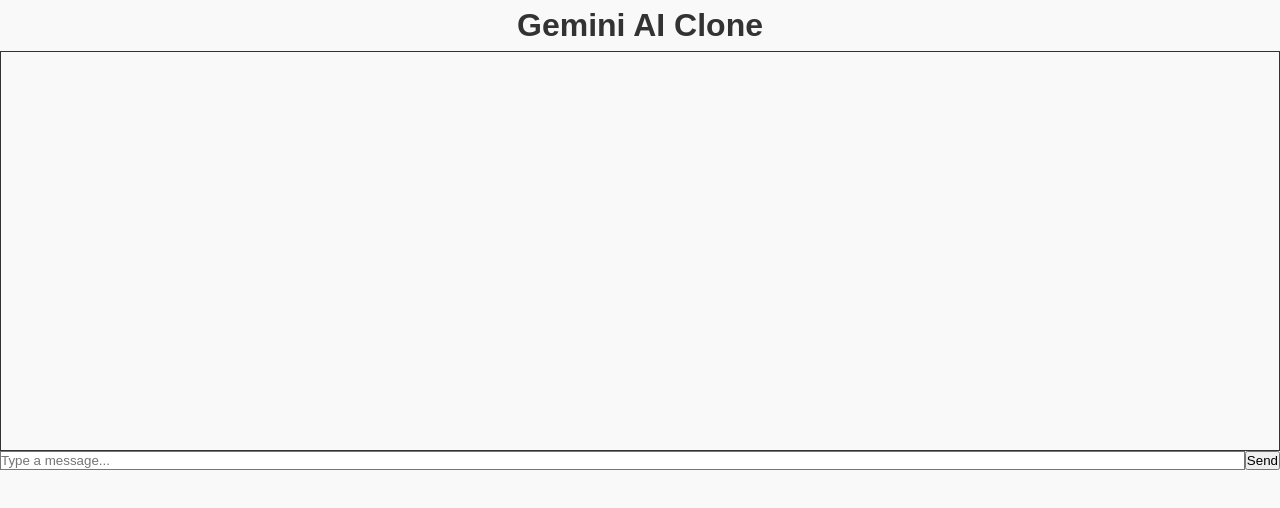
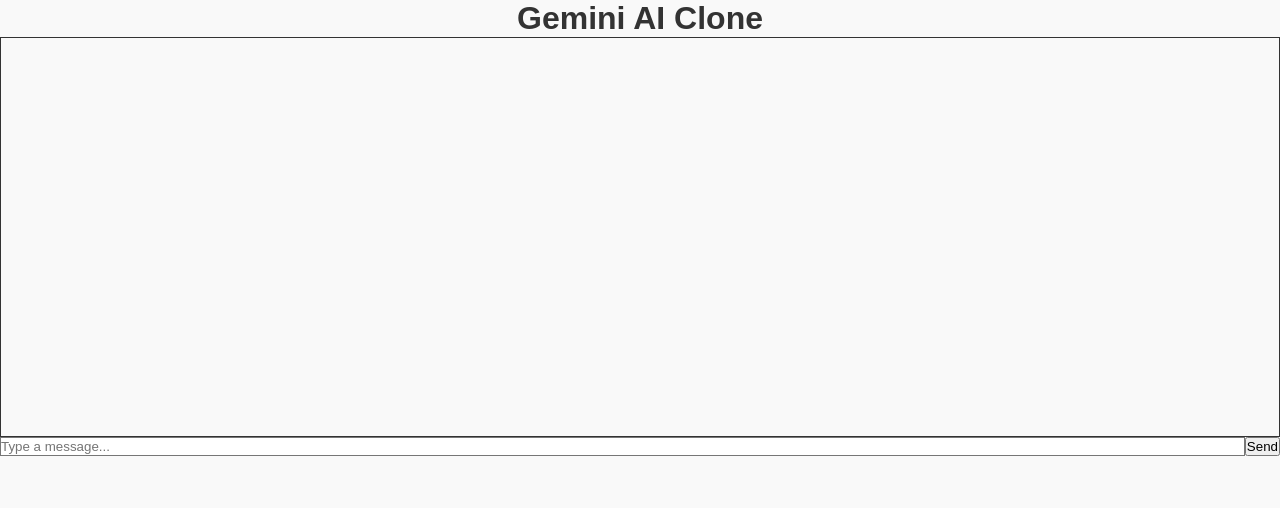
Before and after one commit to iamriyapatel/ChatMate, a React (Vite) app in the folder gemini-chatbot-frontend/: page / in a window 1280 px wide. Shown: the top 508 px of the page. Built offline with nearby package versions, Linux system fonts and the light colour scheme.

Commit message:
Update index.css

```diff
--- a/gemini-chatbot-frontend/src/index.css
+++ b/gemini-chatbot-frontend/src/index.css
@@ -15,5 +15,4 @@
 body {
   background-color: #f9f9f9;
   color: #333;
-  line-height: 1.6;
 }
```
